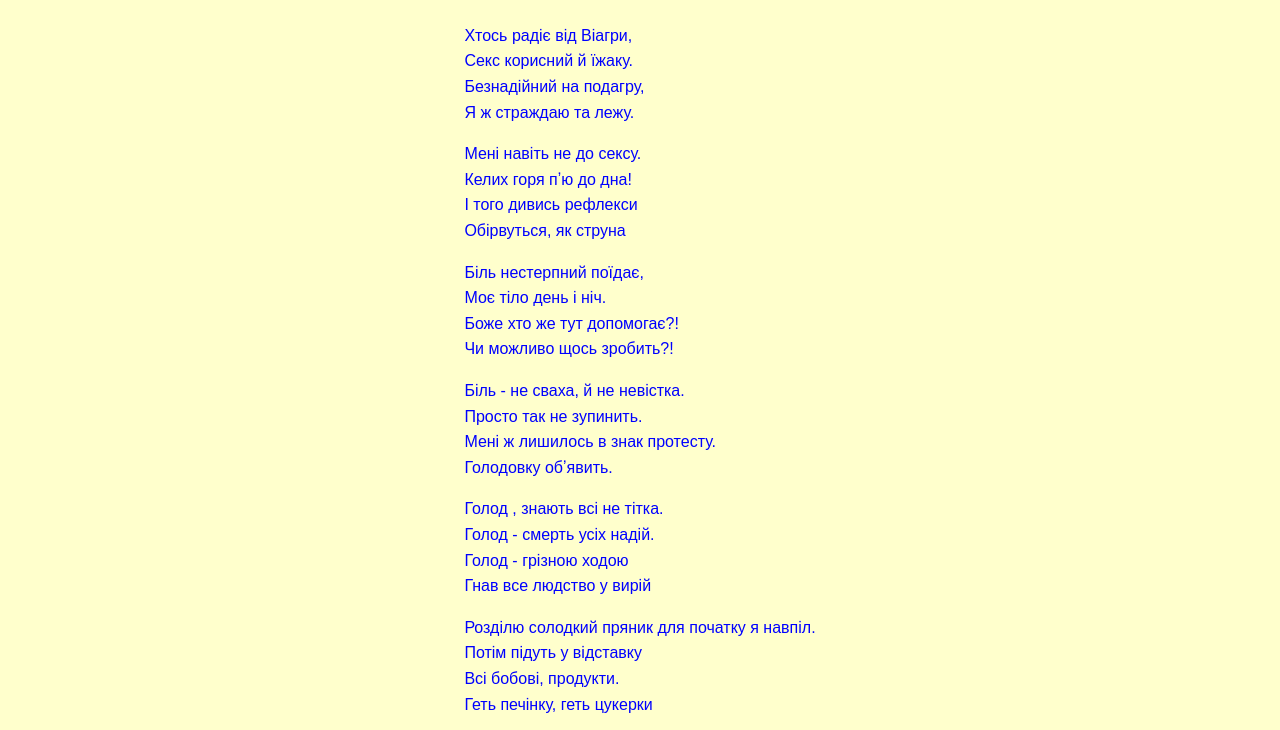
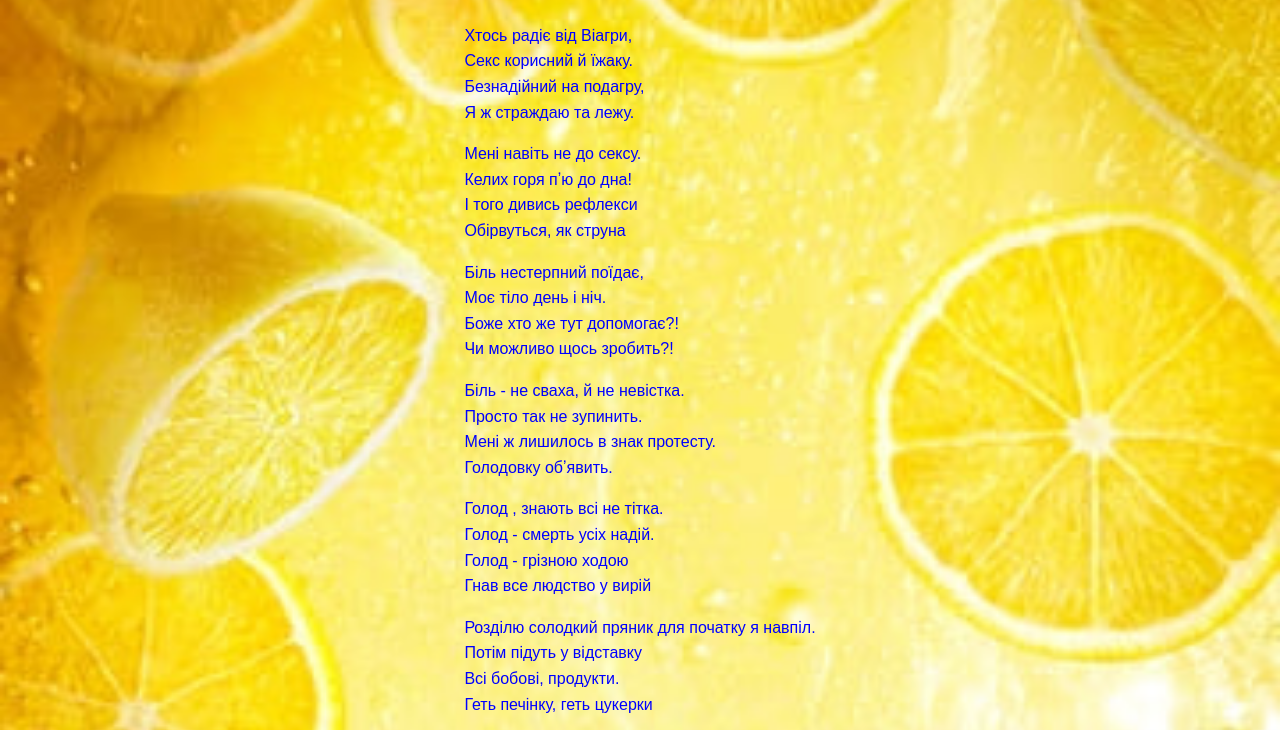
Before and after one commit to SolopovDmitriy/Poem_gout, a plain HTML site: page index.html in a window 1280 px wide. Shown: the part 73-803 px from the top of the page. Drawn offline with Linux system fonts and the light colour scheme.

Commit message:
added lemon  commit

```diff
--- a/style.css
+++ b/style.css
@@ -1,11 +1,22 @@
 
+/*body {
+    font-family: Arial, sans-serif;
+    background-color: #ffffcc;*/ /* Pale yellow background */
+    /*color: #333;
+    margin: 0;
+    padding: 0;
+}*/
 body {
     font-family: Arial, sans-serif;
-    background-color: #ffffcc; /* Pale yellow background */
+    background-image: url('img/background.jpg'); /* Path to your background image */
+    background-size: cover; /* Cover the entire background */
+    background-position: center; /* Position the background image at the center */
+    background-repeat: no-repeat; /* Do not repeat the background image */
     color: #333;
     margin: 0;
     padding: 0;
 }
+
 
 .container {
     max-width: 800px;
```
Also changed, not shown: img/background.jpg (added).
